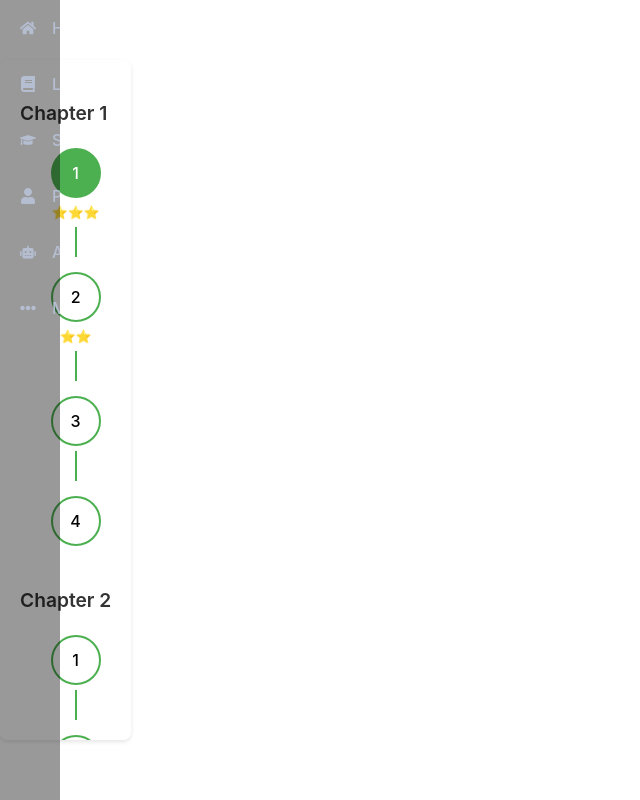
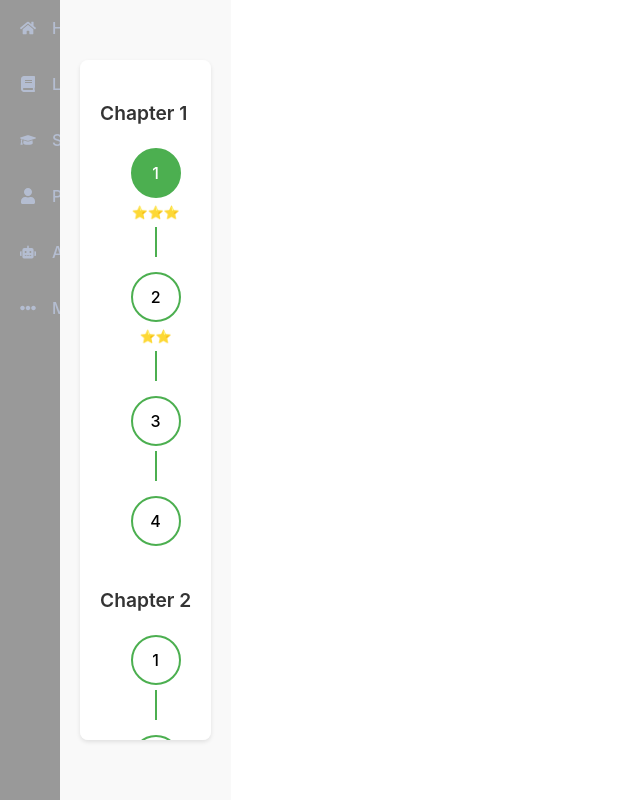
Before and after one commit to pkjSchool/HKMU_FYP, a React (Vite) app: page / in a window 1280 px wide. Shown: the whole page, without its empty margins (0-640 px from the left). Built offline with nearby package versions, Linux system fonts and the light colour scheme.

Commit message:
Initial completion of UI

```diff
--- a/src/App.css
+++ /dev/null
@@ -1,16 +0,0 @@
-.app {
-  display: flex;
-  height: 100vh;
-}
-
-.content {
-  flex-grow: 1;
-  padding: 20px;
-  background-color: #f0f0f0;
-}
-
-.main-content {
-  flex: 1;
-  padding: 20px;
-  overflow-y: auto;
-}
--- a/src/App.tsx
+++ b/src/App.tsx
@@ -1,35 +1,41 @@
-import React from 'react';
-import {Sidebar} from './components/Sidebar.tsx';
+import React, { useState } from 'react';
+import { Sidebar } from './components/Sidebar';
 import LessonMap from './components/LessonMap';
+import './css/App.css';
 
 const sampleChapters = [
   {
     title: 'Chapter 1',
     lessons: [
-      { id: 1, completed: true, stars: 3 },
-      { id: 2, completed: false, stars: 2 },
-      { id: 3, completed: false },
-      { id: 4, completed: false }
+      { id: 'ch1-1', completed: true, stars: 3 },
+      { id: 'ch1-2', completed: false, stars: 2 },
+      { id: 'ch1-3', completed: false },
+      { id: 'ch1-4', completed: false }
     ]
   },
   {
     title: 'Chapter 2',
     lessons: [
-      { id: 5, completed: false },
-      { id: 6, completed: false }
+      { id: 'ch2-1', completed: false },
+      { id: 'ch2-2', completed: false }
     ]
   }
 ];
 
 function App() {
-  const handleLessonClick = (lessonId: number) => {
+  const [sidebarWidth, setSidebarWidth] = useState<number>(60);
+
+  const handleLessonClick = (lessonId: string) => {
     console.log(`Lesson ${lessonId} clicked`);
   };
 
   return (
-    <div className="app">
-      <Sidebar />
-      <main className="main-content">
+    <div className="app-container">
+      <Sidebar onResize={setSidebarWidth} />
+      <div
+        className="main-content"
+        style={{ marginLeft: `${sidebarWidth}px` }}
+      >
         <LessonMap
           chapters={sampleChapters.map(chapter => ({
             ...chapter,
@@ -39,7 +45,7 @@ function App() {
             }))
           }))}
         />
-      </main>
+      </div>
     </div>
   );
 }
--- a/src/components/LessonMap.tsx
+++ b/src/components/LessonMap.tsx
@@ -2,7 +2,7 @@ import { FC } from 'react';
 import '../css/LessonMap.css';
 
 interface Lesson {
-  id: number;
+  id: string;
   completed: boolean;
   stars?: number;
   onClick?: () => void;
--- a/src/components/Sidebar.tsx
+++ b/src/components/Sidebar.tsx
@@ -14,12 +14,6 @@ interface SidebarItem {
   icon: React.ReactNode;
 }
 
-// 定義 Icon 組件的 props 接口
-// interface IconProps {
-//   children: string;
-// }
-
-// 初始化側邊欄項目數據
 const items: SidebarItem[] = [
   { name: "home", icon: <FaHome /> },
   { name: "learning", icon: <FaBook /> },
@@ -29,14 +23,12 @@ const items: SidebarItem[] = [
   { name: "more", icon: <FaEllipsisH /> }
 ];
 
-// Icon 組件 - 用於渲染圖標
-// const Icon: React.FC<IconProps> = ({ children }) => {
-//   return <i className={`lni lni-${children}`} />;
-// };
+interface SidebarProps {
+  onResize: (width: number) => void;
+}
 
-export const Sidebar: React.FC = () => {
+export const Sidebar: React.FC<SidebarProps> = ({ onResize }) => {
   const [width, setWidth] = useState<number>(60);
-
   const sidebarRef = useRef<HTMLElement | null>(null);
 
   const resize = (e: MouseEvent): void => {
@@ -44,11 +36,11 @@ export const Sidebar: React.FC = () => {
     if (!sidebar) return;
 
     let newWidth = e.clientX - sidebar.offsetLeft;
-
     if (newWidth < 60) newWidth = 60;
     if (newWidth > 259) newWidth = 260;
 
     setWidth(newWidth);
+    onResize(newWidth);
   };
 
   const initResize = (): void => {
@@ -66,10 +58,9 @@ export const Sidebar: React.FC = () => {
   return (
     <aside ref={sidebarRef} style={{ width: `${width}px` }} className="sidebar">
       <div className="handle" onMouseDown={initResize} />
-
       <div className="inner">
         <nav className="menu">
-          {items.map((item) => (
+          {items.map(item => (
             <button key={item.name}>
               {item.icon}
               <p>{item.name}</p>
--- /dev/null
+++ b/src/css/App.css
@@ -0,0 +1,19 @@
+/* 整個頁面容器 */
+.app-container {
+  display: flex; /* 使用彈性佈局 */
+  height: 100vh; /* 確保佈局高度占滿整個視窗 */
+}
+
+/* Sidebar 的樣式已在 Sidebar.css 中定義 */
+
+/* 主內容區域 */
+.main-content {
+  flex: 1; /* 讓主內容區域填滿剩餘空間 */
+  display: flex; /* 使用彈性佈局，讓內容居中 */
+  justify-content: center; /* 水平居中 */
+  align-items: center; /* 垂直居中 */
+  padding: 20px;
+  background-color: #f9f9f9; /* 背景色可根據需求調整 */
+  overflow-y: auto; /* 如果內容過多，可以滾動 */
+  transition: margin-left 0.3s ease; /* 添加平滑過渡效果 */
+}
```
